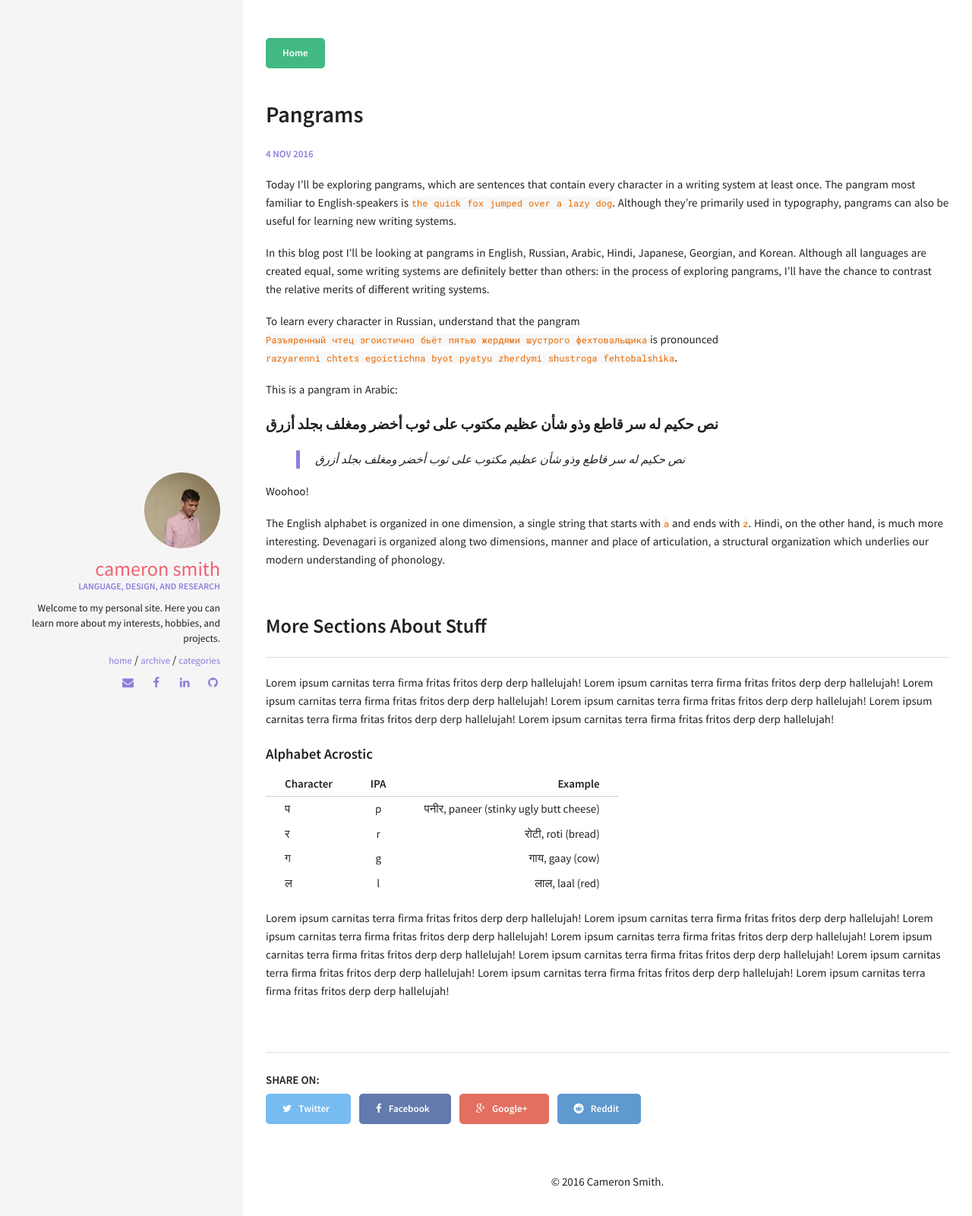
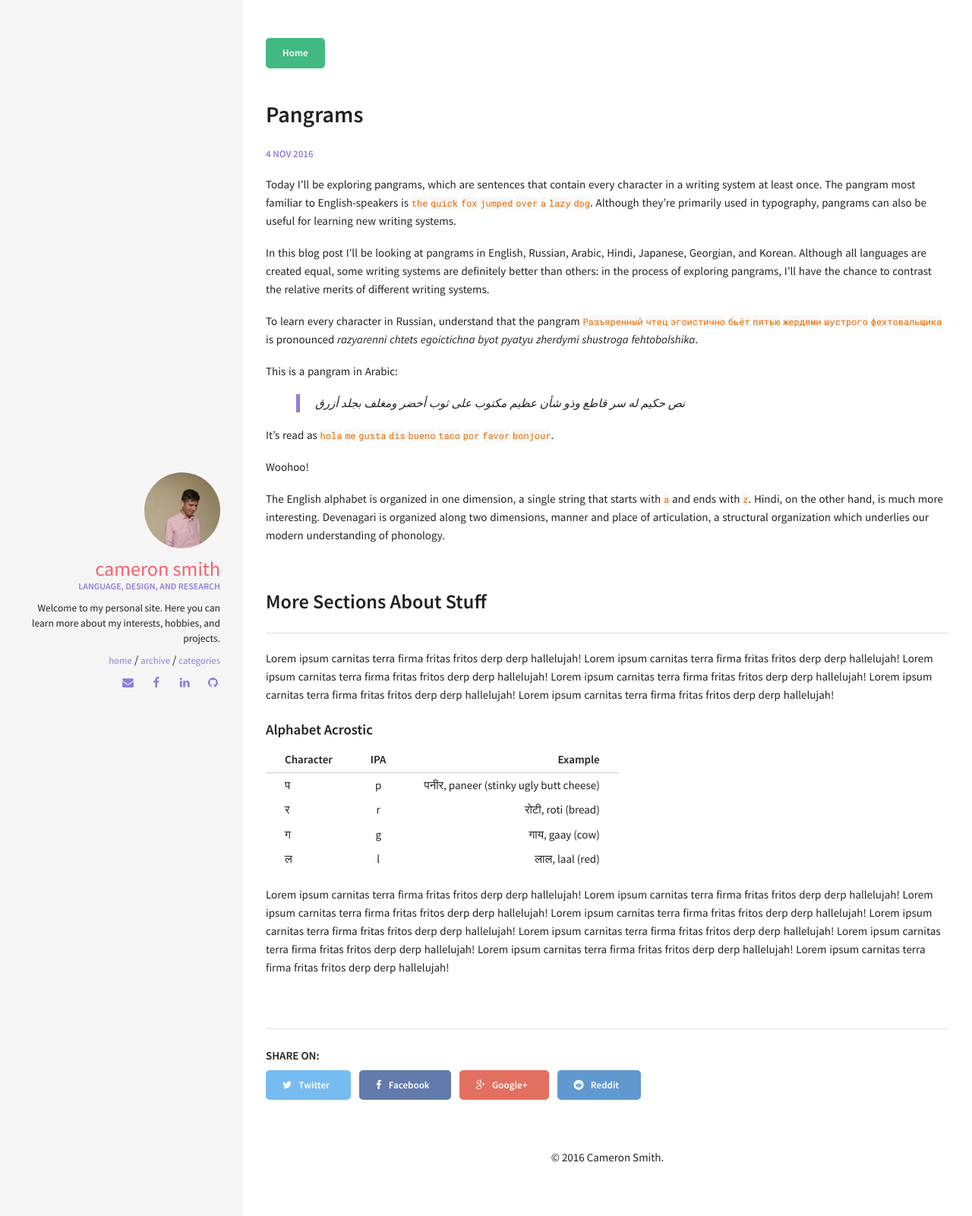
Before and after one commit to camoverride/camoverride.github.io, a Jekyll site: the page built from _posts/2016-11-04-pangrams.md, in a window 1280 px wide. Shown: the top 1601 px of the page at 76% size. Built offline with Jekyll 4.4.1, drawn with Linux system fonts in a browser that asks for light colours.

Commit message:
edited blog post for formatting

```diff
--- a/_posts/2016-11-04-pangrams.md
+++ b/_posts/2016-11-04-pangrams.md
@@ -5,17 +5,17 @@
 comments: true
 ---
 
-Today I'll be exploring pangrams, which are sentences that contain every character in a writing system at least once. The pangram most familiar to English-speakers is `the quick fox jumped over a lazy dog`. Although they're primarily used in typography, pangrams can also be useful for learning new writing systems.
+Today I'll be exploring pangrams, which are sentences that contain every character in a writing system at least once. The pangram most familiar to English-speakers is `the` `quick` `fox` `jumped` `over` `a` `lazy` `dog`. Although they're primarily used in typography, pangrams can also be useful for learning new writing systems.
 
 In this blog post I'll be looking at pangrams in English, Russian, Arabic, Hindi, Japanese, Georgian, and Korean. Although all languages are created equal, some writing systems are definitely better than others: in the process of exploring pangrams, I'll have the chance to contrast the relative merits of different writing systems.
 
-To learn every character in Russian, understand that the pangram `Разъяренный чтец эгоистично бьёт пятью жердями шустрого фехтовальщика` is pronounced `razyarenni chtets egoictichna byot pyatyu zherdymi shustroga fehtobalshika`.
+To learn every character in Russian, understand that the pangram `Разъяренный` `чтец` `эгоистично` `бьёт` `пятью` `жердями` `шустрого` `фехтовальщика` is pronounced *razyarenni chtets egoictichna byot pyatyu zherdymi shustroga fehtobalshika*.
 
 This is a pangram in Arabic:
 
-#### نص حكيم له سر قاطع وذو شأن عظيم مكتوب على ثوب أخضر ومغلف بجلد أزرق
 > نص حكيم له سر قاطع وذو شأن عظيم مكتوب على ثوب أخضر ومغلف بجلد أزرق
 
+It's read as `hola` `me` `gusta` `dis` `bueno` `taco` `por` `favor` `bonjour`.
 <!--more-->
 
 Woohoo!
```
